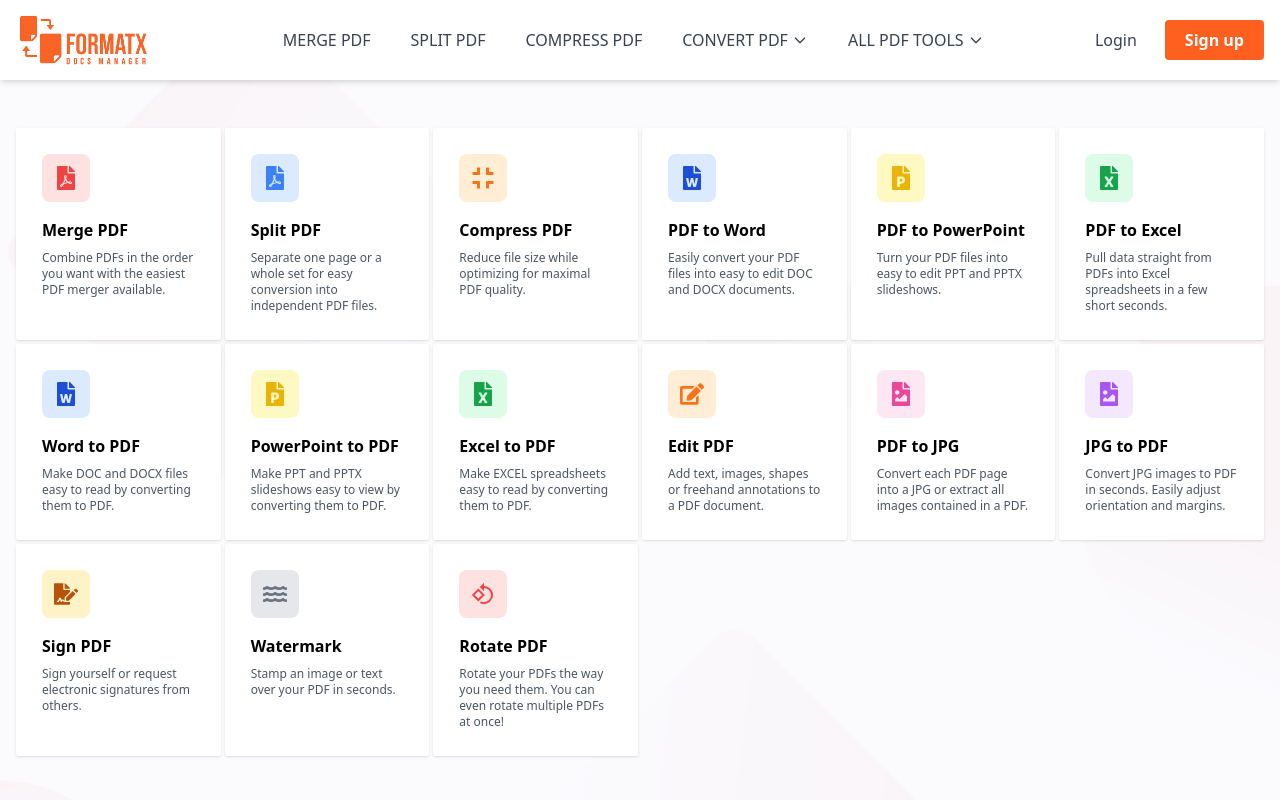
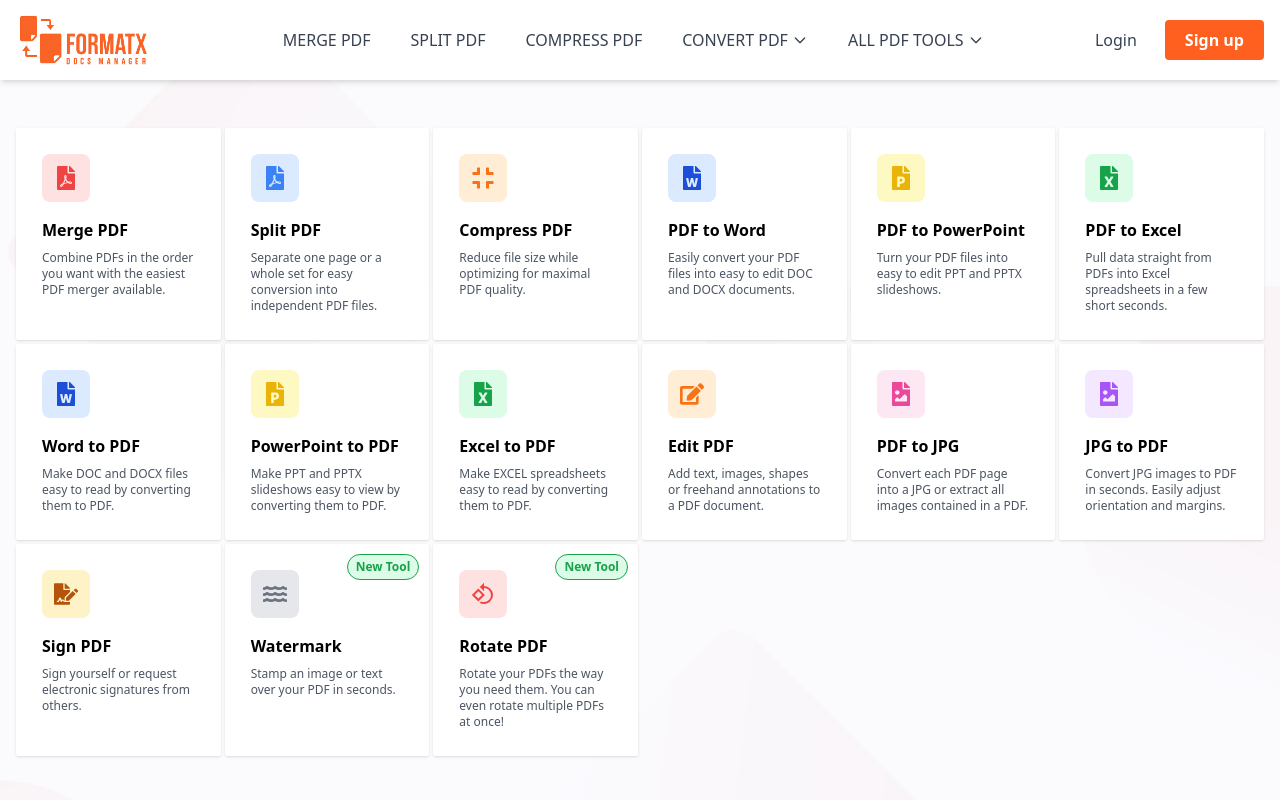
Before and after one commit to myasirghaffar/formatx, a React (Vite) app: page /all-tools in a window 1280 px wide. Shown: the top 800 px of the page. Built offline with nearby package versions, Linux system fonts and the light colour scheme.

Commit message:
changes done

```diff
--- a/src/components/ToolsGrid.jsx
+++ b/src/components/ToolsGrid.jsx
@@ -1,23 +1,140 @@
 import { Link } from "react-router-dom";
-import { FaFilePdf, FaFileWord, FaFilePowerpoint, FaFileExcel, FaFileImage, FaFileSignature, FaWater, FaSyncAlt, FaEdit, FaCompress, FaFileAlt } from "react-icons/fa";
+import {
+  FaFilePdf,
+  FaFileWord,
+  FaFilePowerpoint,
+  FaFileExcel,
+  FaFileImage,
+  FaFileSignature,
+  FaWater,
+  FaSyncAlt,
+  FaEdit,
+  FaCompress,
+  FaFileAlt,
+} from "react-icons/fa";
 import { MdOutlineRotate90DegreesCcw } from "react-icons/md";
 
 const tools = [
-  { title: "Merge PDF", desc: "Combine PDFs in the order you want with the easiest PDF merger available.", icon: FaFilePdf, path: "merge-pdf", iconColor: "text-red-500", bgColor: "bg-red-100" },
-  { title: "Split PDF", desc: "Separate one page or a whole set for easy conversion into independent PDF files.", icon: FaFilePdf, path: "split-pdf", iconColor: "text-blue-500", bgColor: "bg-blue-100" },
-  { title: "Compress PDF", desc: "Reduce file size while optimizing for maximal PDF quality.", icon: FaCompress, path: "compress-pdf", iconColor: "text-orange-500", bgColor: "bg-orange-100" },
-  { title: "PDF to Word", desc: "Easily convert your PDF files into easy to edit DOC and DOCX documents.", icon: FaFileWord, path: "pdf-to-word", iconColor: "text-blue-700", bgColor: "bg-blue-100" },
-  { title: "PDF to PowerPoint", desc: "Turn your PDF files into easy to edit PPT and PPTX slideshows.", icon: FaFilePowerpoint, path: "pdf-to-powerpoint", iconColor: "text-yellow-500", bgColor: "bg-yellow-100" },
-  { title: "PDF to Excel", desc: "Pull data straight from PDFs into Excel spreadsheets in a few short seconds.", icon: FaFileExcel, path: "pdf-to-excel", iconColor: "text-green-600", bgColor: "bg-green-100" },
-  { title: "Word to PDF", desc: "Make DOC and DOCX files easy to read by converting them to PDF.", icon: FaFileWord, path: "word-to-pdf", iconColor: "text-blue-700", bgColor: "bg-blue-100" },
-  { title: "PowerPoint to PDF", desc: "Make PPT and PPTX slideshows easy to view by converting them to PDF.", icon: FaFilePowerpoint, path: "powerpoint-to-pdf", iconColor: "text-yellow-500", bgColor: "bg-yellow-100" },
-  { title: "Excel to PDF", desc: "Make EXCEL spreadsheets easy to read by converting them to PDF.", icon: FaFileExcel, path: "excel-to-pdf", iconColor: "text-green-600", bgColor: "bg-green-100" },
-  { title: "Edit PDF", desc: "Add text, images, shapes or freehand annotations to a PDF document.", icon: FaEdit, path: "edit-pdf", iconColor: "text-orange-500", bgColor: "bg-orange-100" },
-  { title: "PDF to JPG", desc: "Convert each PDF page into a JPG or extract all images contained in a PDF.", icon: FaFileImage, path: "pdf-to-jpg", iconColor: "text-pink-500", bgColor: "bg-pink-100" },
-  { title: "JPG to PDF", desc: "Convert JPG images to PDF in seconds. Easily adjust orientation and margins.", icon: FaFileImage, path: "jpg-to-pdf", iconColor: "text-purple-500", bgColor: "bg-purple-100" },
-  { title: "Sign PDF", desc: "Sign yourself or request electronic signatures from others.", icon: FaFileSignature, path: "sign-pdf", iconColor: "text-amber-700", bgColor: "bg-amber-100" },
-  { title: "Watermark", desc: "Stamp an image or text over your PDF in seconds.", icon: FaWater, path: "watermark", iconColor: "text-gray-500", bgColor: "bg-gray-200" },
-  { title: "Rotate PDF", desc: "Rotate your PDFs the way you need them. You can even rotate multiple PDFs at once!", icon: MdOutlineRotate90DegreesCcw, path: "rotate-pdf", iconColor: "text-red-500", bgColor: "bg-red-100" },
+  {
+    title: "Merge PDF",
+    desc: "Combine PDFs in the order you want with the easiest PDF merger available.",
+    icon: FaFilePdf,
+    path: "merge-pdf",
+    iconColor: "text-red-500",
+    bgColor: "bg-red-100",
+  },
+  {
+    title: "Split PDF",
+    desc: "Separate one page or a whole set for easy conversion into independent PDF files.",
+    icon: FaFilePdf,
+    path: "split-pdf",
+    iconColor: "text-blue-500",
+    bgColor: "bg-blue-100",
+  },
+  {
+    title: "Compress PDF",
+    desc: "Reduce file size while optimizing for maximal PDF quality.",
+    icon: FaCompress,
+    path: "compress-pdf",
+    iconColor: "text-orange-500",
+    bgColor: "bg-orange-100",
+  },
+  {
+    title: "PDF to Word",
+    desc: "Easily convert your PDF files into easy to edit DOC and DOCX documents.",
+    icon: FaFileWord,
+    path: "pdf-to-word",
+    iconColor: "text-blue-700",
+    bgColor: "bg-blue-100",
+  },
+  {
+    title: "PDF to PowerPoint",
+    desc: "Turn your PDF files into easy to edit PPT and PPTX slideshows.",
+    icon: FaFilePowerpoint,
+    path: "pdf-to-powerpoint",
+    iconColor: "text-yellow-500",
+    bgColor: "bg-yellow-100",
+  },
+  {
+    title: "PDF to Excel",
+    desc: "Pull data straight from PDFs into Excel spreadsheets in a few short seconds.",
+    icon: FaFileExcel,
+    path: "pdf-to-excel",
+    iconColor: "text-green-600",
+    bgColor: "bg-green-100",
+  },
+  {
+    title: "Word to PDF",
+    desc: "Make DOC and DOCX files easy to read by converting them to PDF.",
+    icon: FaFileWord,
+    path: "word-to-pdf",
+    iconColor: "text-blue-700",
+    bgColor: "bg-blue-100",
+  },
+  {
+    title: "PowerPoint to PDF",
+    desc: "Make PPT and PPTX slideshows easy to view by converting them to PDF.",
+    icon: FaFilePowerpoint,
+    path: "powerpoint-to-pdf",
+    iconColor: "text-yellow-500",
+    bgColor: "bg-yellow-100",
+  },
+  {
+    title: "Excel to PDF",
+    desc: "Make EXCEL spreadsheets easy to read by converting them to PDF.",
+    icon: FaFileExcel,
+    path: "excel-to-pdf",
+    iconColor: "text-green-600",
+    bgColor: "bg-green-100",
+  },
+  {
+    title: "Edit PDF",
+    desc: "Add text, images, shapes or freehand annotations to a PDF document.",
+    icon: FaEdit,
+    path: "edit-pdf",
+    iconColor: "text-orange-500",
+    bgColor: "bg-orange-100",
+  },
+  {
+    title: "PDF to JPG",
+    desc: "Convert each PDF page into a JPG or extract all images contained in a PDF.",
+    icon: FaFileImage,
+    path: "pdf-to-jpg",
+    iconColor: "text-pink-500",
+    bgColor: "bg-pink-100",
+  },
+  {
+    title: "JPG to PDF",
+    desc: "Convert JPG images to PDF in seconds. Easily adjust orientation and margins.",
+    icon: FaFileImage,
+    path: "jpg-to-pdf",
+    iconColor: "text-purple-500",
+    bgColor: "bg-purple-100",
+  },
+  {
+    title: "Sign PDF",
+    desc: "Sign yourself or request electronic signatures from others.",
+    icon: FaFileSignature,
+    path: "sign-pdf",
+    iconColor: "text-amber-700",
+    bgColor: "bg-amber-100",
+  },
+  {
+    title: "Watermark",
+    desc: "Stamp an image or text over your PDF in seconds.",
+    icon: FaWater,
+    path: "watermark",
+    iconColor: "text-gray-500",
+    bgColor: "bg-gray-200",
+  },
+  {
+    title: "Rotate PDF",
+    desc: "Rotate your PDFs the way you need them. You can even rotate multiple PDFs at once!",
+    icon: MdOutlineRotate90DegreesCcw,
+    path: "rotate-pdf",
+    iconColor: "text-red-500",
+    bgColor: "bg-red-100",
+  },
 ];
 
 const ToolsGrid = () => (
@@ -27,10 +144,23 @@
         {tools.map((tool) => {
           const Icon = tool.icon;
           return (
-            <Link to={`/${tool.path}`} key={tool.title} className="group bg-white hover:bg-green-50 p-6 rounded-sm shadow hover:shadow-lg transition-shadow flex flex-col items-left text-left cursor-pointer border-2 border-white hover:border-green-600">
-              <div className={`w-12 h-12 ${tool.bgColor} group-hover:bg-green-100 rounded-lg flex items-center justify-center mb-4 transition-colors duration-200`}>
-                <Icon className={`h-6 w-6 ${tool.iconColor} group-hover:text-green-600 transition-colors duration-200`} />
+            <Link
+              to={`/${tool.path}`}
+              key={tool.title}
+              className="group relative bg-white hover:bg-green-50 p-6 rounded-sm shadow hover:shadow-lg transition-shadow flex flex-col items-left text-left cursor-pointer border-2 border-white hover:border-green-600"
+            >
+              <div
+                className={`w-12 h-12 ${tool.bgColor} group-hover:bg-green-100 rounded-lg flex items-center justify-center mb-4 transition-colors duration-200`}
+              >
+                <Icon
+                  className={`h-6 w-6 ${tool.iconColor} group-hover:text-green-600 transition-colors duration-200`}
+                />
               </div>
+              {["rotate-pdf", "watermark"].includes(tool.path) && (
+                <span className="absolute top-2 right-2 text-xs text-green-600 font-bold bg-green-100 px-2 py-1 rounded-full border border-green-600 z-10">
+                  New Tool
+                </span>
+              )}
               <h3 className="text-base font-semibold mb-2">{tool.title}</h3>
               <p className="text-xs text-gray-600">{tool.desc}</p>
             </Link>
```
